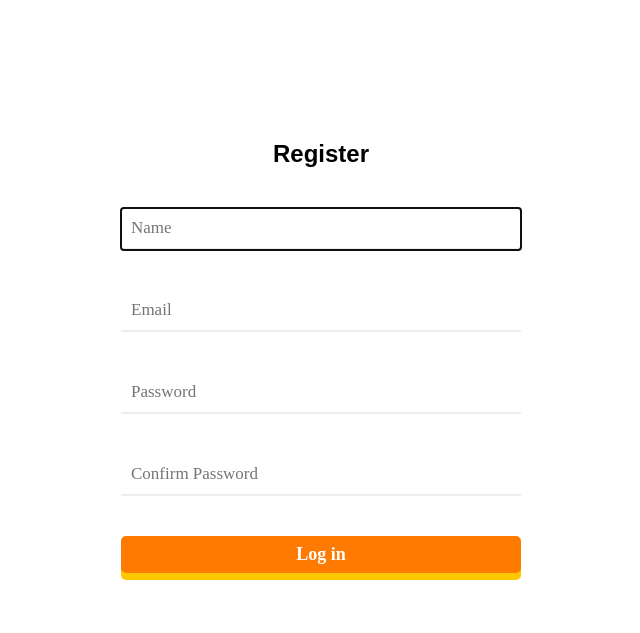
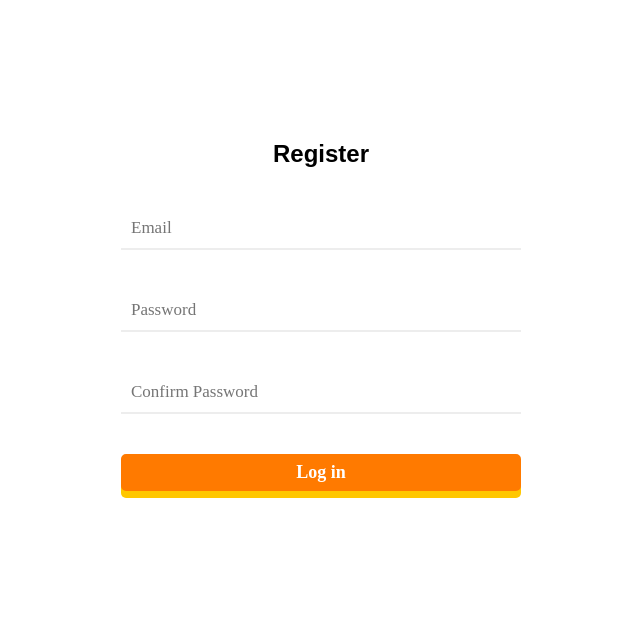
Before and after one commit to iwinters/project_tiedye, a Django app: page /register/ in a window 1280 px wide. Shown: the part 101-734 px from the top of the page, without its empty margins (319-959 px from the left). After the commit the page ends 599 px from the top, so only its background shows below. Run offline with Django 3.2, Linux system fonts and the light colour scheme; some libraries are stand-ins or nearby versions; some web fonts are replaced.

Commit message:
made username field invisible in register page

```diff
--- a/mathquiz/users/templates/registration/signup.html
+++ b/mathquiz/users/templates/registration/signup.html
@@ -24,8 +24,7 @@
                 <div>
                     <form method='POST'>
                         {% csrf_token %}
-                        {% render_field form.username placeholder='Name' class='loginField' %}
-                        {{ form.username.errors }}
+                        {% render_field form.username placeholder='Name' style='display:none' value='hmmm' %}
                         {% render_field form.email placeholder='Email' class='loginField' %}
                         {{ form.email.errors }}
                         {% render_field form.password1 placeholder='Password' class='loginField' %}
```
Also changed, not shown: mathquiz/db.sqlite3.
